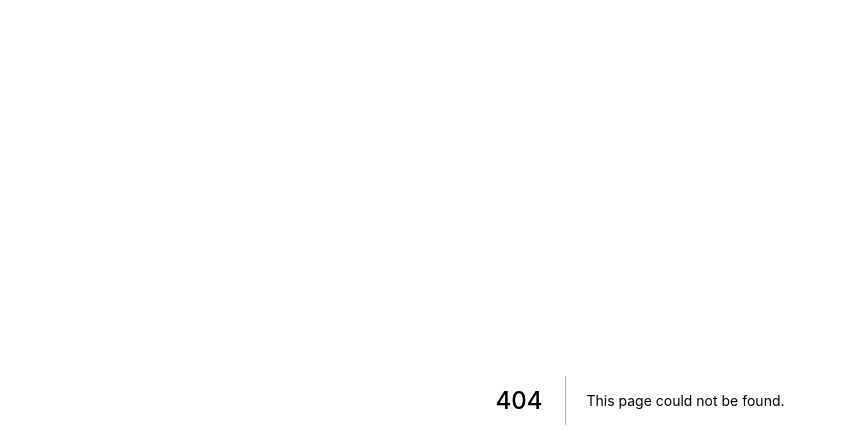
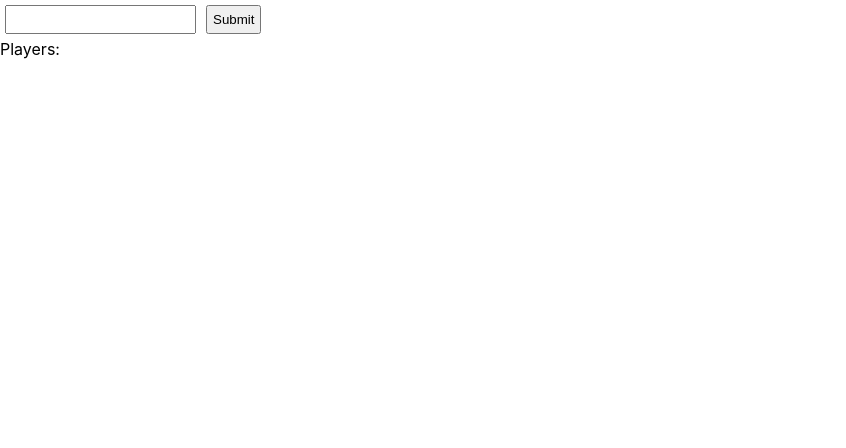
Before and after one commit to Alaforgia/BOTCT-Game-Generator, a Next.js app: page /Players in a window 1280 px wide. Before the commit this address had no page. Shown: the top 448 px of the page, without its empty margins (0-846 px from the left). Built offline with nearby package versions, Linux system fonts and the light colour scheme.

Commit message:
created Players.tsx w/ better useContext set up

```diff
--- /dev/null
+++ b/pages/Players.tsx
@@ -0,0 +1,73 @@
+import { useState, useContext, createContext, useRef, useEffect } from "react";
+
+const PlayerContext: any = createContext([]);
+const PlayerContextProvider = ({ children }: any) => (
+  <PlayerContext.Provider value={useState([])}>{children}</PlayerContext.Provider>
+);
+
+const AddInputs = (): any => {
+  // @ts-ignore
+  // eslint-disable-next-line react-hooks/rules-of-hooks
+  const [, setPlayers]: any = useContext(PlayerContext);
+
+  // const generateInputs: any = Array.from(Array(Number(e.target.value)).keys());
+  // setPlayers(generateInputs);
+  return (
+    <>
+      <form onSubmit={(event) => event.preventDefault()}>
+        <input
+          type="text"
+          // defaultValue={numOfPlayers}
+          // ref={numOfPlayersInput}
+          // value={numOfPlayers}
+          // onChange={(e) =>
+          //   //@ts-ignore
+          //   setNumOfPlayers(e.target.value)
+          // }
+          onChange={(e) => setPlayers(e.target.value)}
+        ></input>
+        <input type="submit"></input>
+      </form>
+    </>
+  );
+};
+
+const Container = () => {
+  return (
+    <>
+      <div>
+        <AddInputs />
+      </div>
+    </>
+  );
+};
+
+const NumberOfPlayers = (): any => {
+  const [players]: any = useContext(PlayerContext);
+  return (
+    <>
+      <div>Players: {players}</div>
+    </>
+  );
+};
+
+function UsePlayerState() {
+  console.log("you clicked = ", AddInputs());
+
+  return (
+    <>
+      <PlayerContextProvider>
+        <Container />
+        <NumberOfPlayers />
+      </PlayerContextProvider>
+    </>
+  );
+}
+
+export default function Players() {
+  return (
+    <div>
+      <UsePlayerState />
+    </div>
+  );
+}
```
